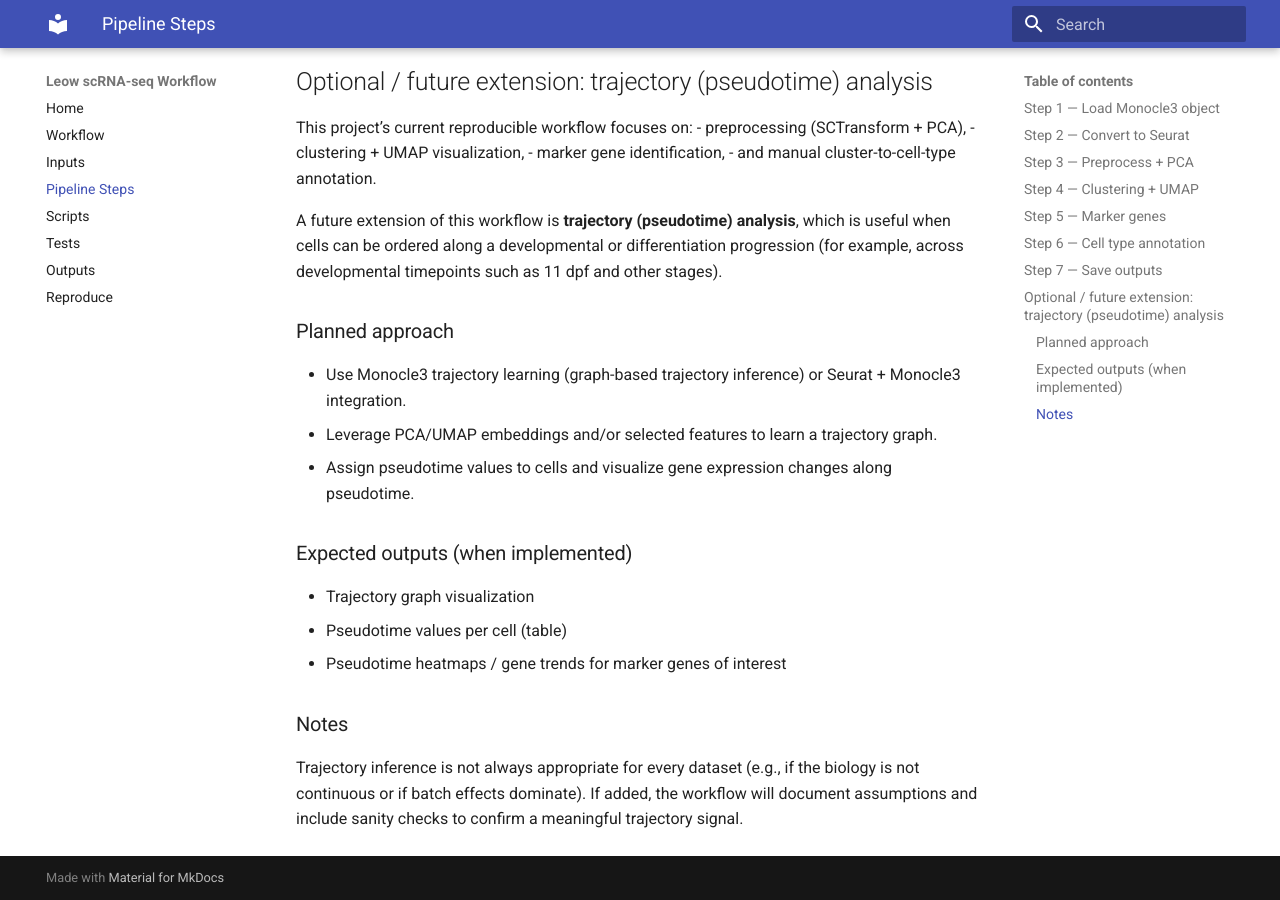
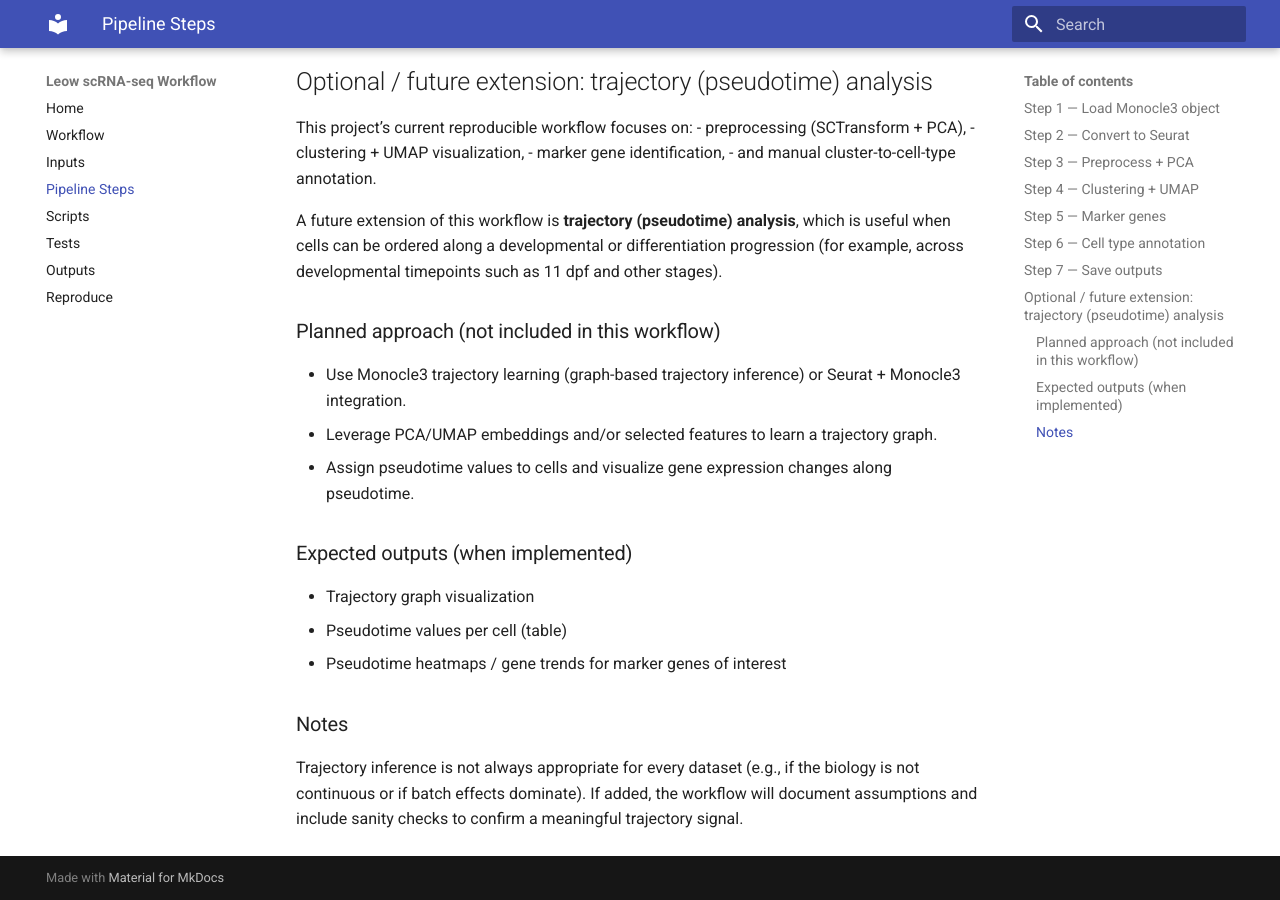
Before and after one commit to cjleow/Semester_project_Leow, an MkDocs documentation site: the page built from docs/steps.md, in a window 1280 px wide and 900 px high, scrolled down 2167 px. Built offline with MkDocs 1.6.1 and Material for MkDocs 9.7.7, drawn with Linux system fonts in a browser that asks for light colours.

Commit message:
updated steps.md

```diff
--- a/docs/steps.md
+++ b/docs/steps.md
@@ -110,7 +110,7 @@ This project’s current reproducible workflow focuses on:
 
 A future extension of this workflow is **trajectory (pseudotime) analysis**, which is useful when cells can be ordered along a developmental or differentiation progression (for example, across developmental timepoints such as 11 dpf and other stages).
 
-### Planned approach
+### Planned approach (not included in this workflow)
 - Use Monocle3 trajectory learning (graph-based trajectory inference) or Seurat + Monocle3 integration.
 - Leverage PCA/UMAP embeddings and/or selected features to learn a trajectory graph.
 - Assign pseudotime values to cells and visualize gene expression changes along pseudotime.
```
